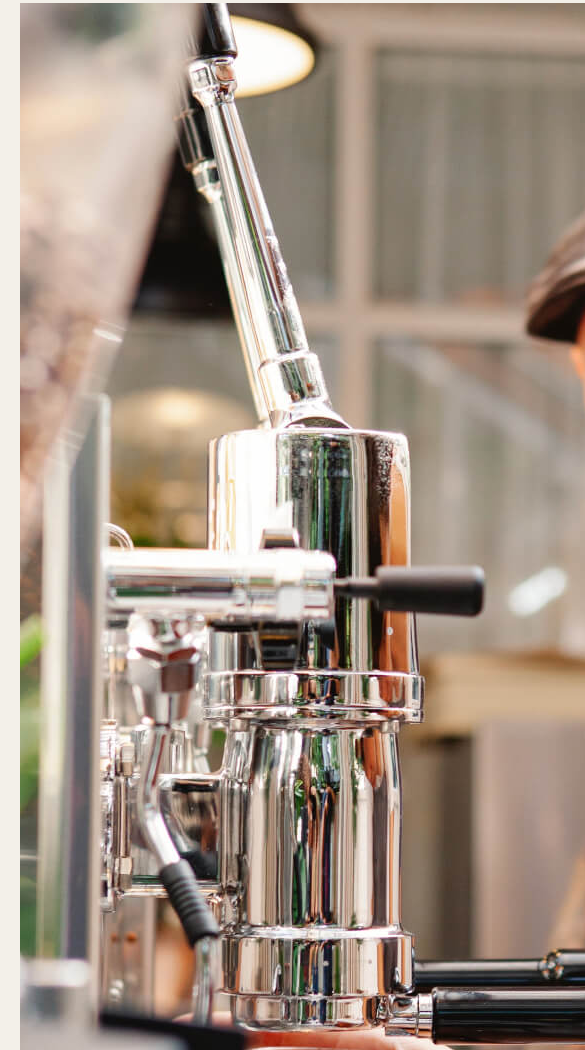
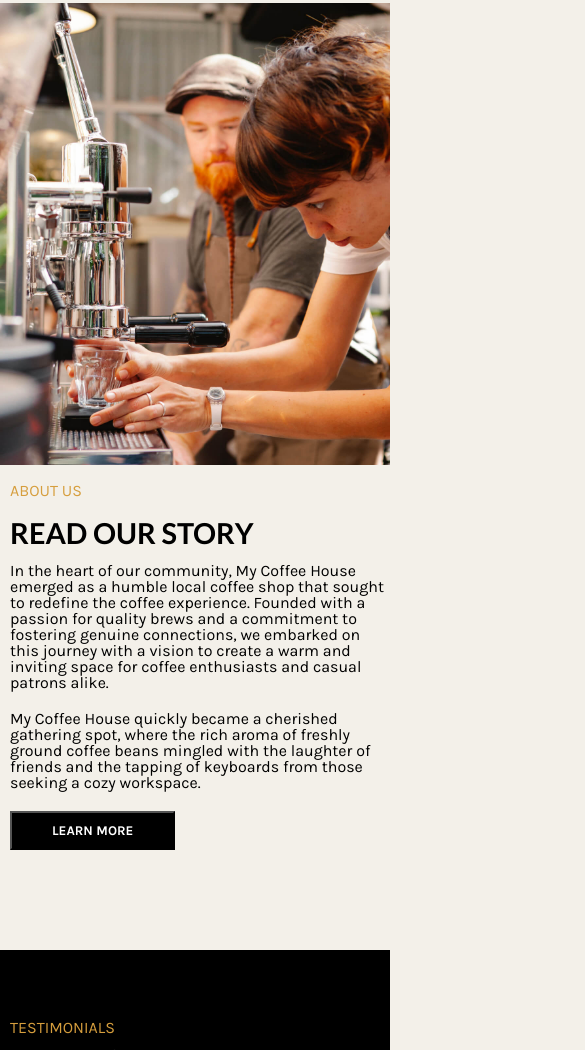
Before and after one commit to yoon0033/mtm6201-midterm, a plain HTML site: page index.html in a window 390 px wide. Shown: the part 3687-4737 px from the top of the page, 585 px wide, since content can reach past the window. Drawn offline with Linux system fonts and the light colour scheme.

Commit message:
mobile css

```diff
--- a/css/main.css
+++ b/css/main.css
@@ -325,14 +325,12 @@ padding-left: 100px;
 /* ABOUT US , READ OUR STORY */
 .about {
   padding-top: 130px;
-  padding-left: 20px;
 }
 
-.about-img {
+.about-img img {
   width: 100%;
   height: auto;
 }
-
 
 .aboutp {
   color: #d69e3d;
@@ -340,17 +338,17 @@ padding-left: 100px;
   padding-bottom: 15px;
   text-transform: uppercase;
 }
-
+.about-text {
+  padding-left: 10px;
+}
 .about-text h2 {
   text-transform: uppercase;
   font-weight: bold;
   padding-bottom: 15px;
 }
-
 .about-text p {
   padding-bottom: 20px;
 }
-
 .learn {
   background-color: #000;
   color: #ffffff;
```
Also changed, not shown: index.html (+3 -3 lines).
